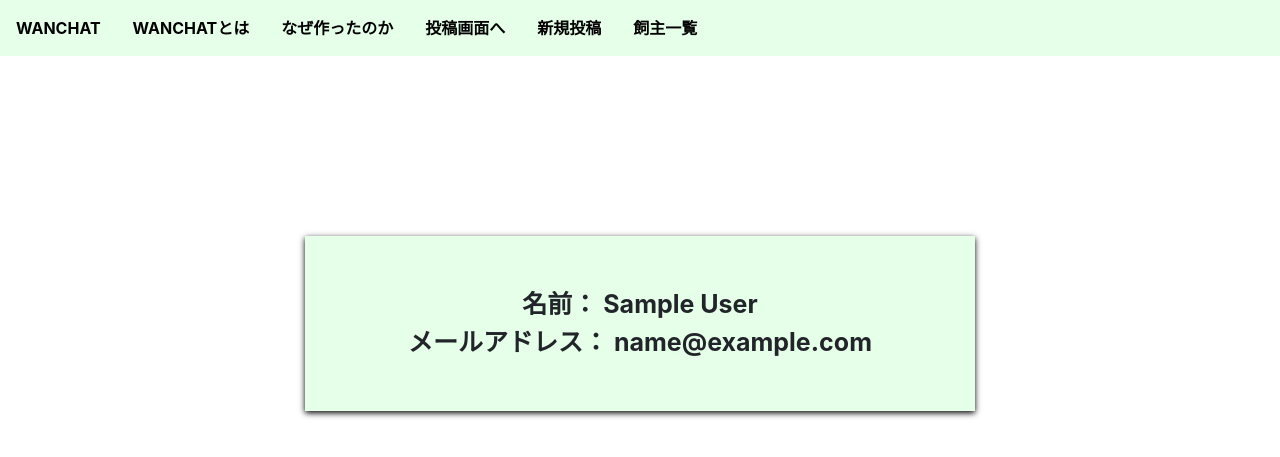
After one commit to kkkkkkkkazuya/WANCHAT, a Rails app: page /users/1 in a window 1280 px wide. The commit adds this page. Shown: the top 457 px of the page. Run offline with Rails 7, Linux system fonts and the light colour scheme; the visitor is signed in with stand-in values (Sample User, id 1); style sheets or scripts are compiled from the project's sources; some libraries are stand-ins or nearby versions.

Commit message:
/posts/show 修正, /users/show add

```diff
--- a/app/assets/stylesheets/application.scss
+++ b/app/assets/stylesheets/application.scss
@@ -72,6 +72,23 @@ max-width: 600px;
   text-align: center;
 }
 
+.all-posts-show {
+max-width: 700px;
+  margin: 180px auto;
+  padding-left: 15px;
+  padding-right: 15px;
+  clear: both;
+}
+
+.content-posts-show {
+  padding: 50px 50px;
+  background-color: #E6FFE9;
+  overflow: hidden;
+  box-shadow: 0 2px 6px #000000;
+  text-align: center;
+  font-size: 25px;
+}
+
 .all-posts-new{
 background-color: #E6FFE9;
 }
@@ -126,3 +143,20 @@ max-width: 600px;
   box-shadow: 0 2px 6px #000000;
   text-align: center;
 }
+
+.all-users-show {
+max-width: 700px;
+  margin: 180px auto;
+  padding-left: 15px;
+  padding-right: 15px;
+  clear: both;
+}
+
+.content-users-show {
+  padding: 50px 50px;
+  background-color: #E6FFE9;
+  overflow: hidden;
+  box-shadow: 0 2px 6px #000000;
+  text-align: center;
+  font-size: 25px;
+}
--- a/app/controllers/users_controller.rb
+++ b/app/controllers/users_controller.rb
@@ -3,4 +3,8 @@ class UsersController < ApplicationController
     @users = User.all
   end
 
+  def show
+    @user = User.find_by(id: params[:id])
+  end
+
 end
--- a/app/views/users/index.html.erb
+++ b/app/views/users/index.html.erb
@@ -2,7 +2,7 @@
   <h1 class="text-center font-weight-bold p-3 text-success">〜飼主一覧〜</h1>
     <% @users.each do |user| %>
       <div class="content-users-index font-weight-bold">
-        <%= user.name %>
+        <%= link_to(user.name, user_path(user.id)) %>
       </div>
     <% end %>
 </div>
--- /dev/null
+++ b/app/views/users/show.html.erb
@@ -0,0 +1,6 @@
+<div class="all-users-show">
+  <div class="content-users-show font-weight-bold">
+    名前： <%= @user.name %><br>
+    メールアドレス： <%= @user.email %>
+  </div>
+</div>
```
Also changed, not shown: app/views/posts/show.html.erb (+4 -4 lines).
